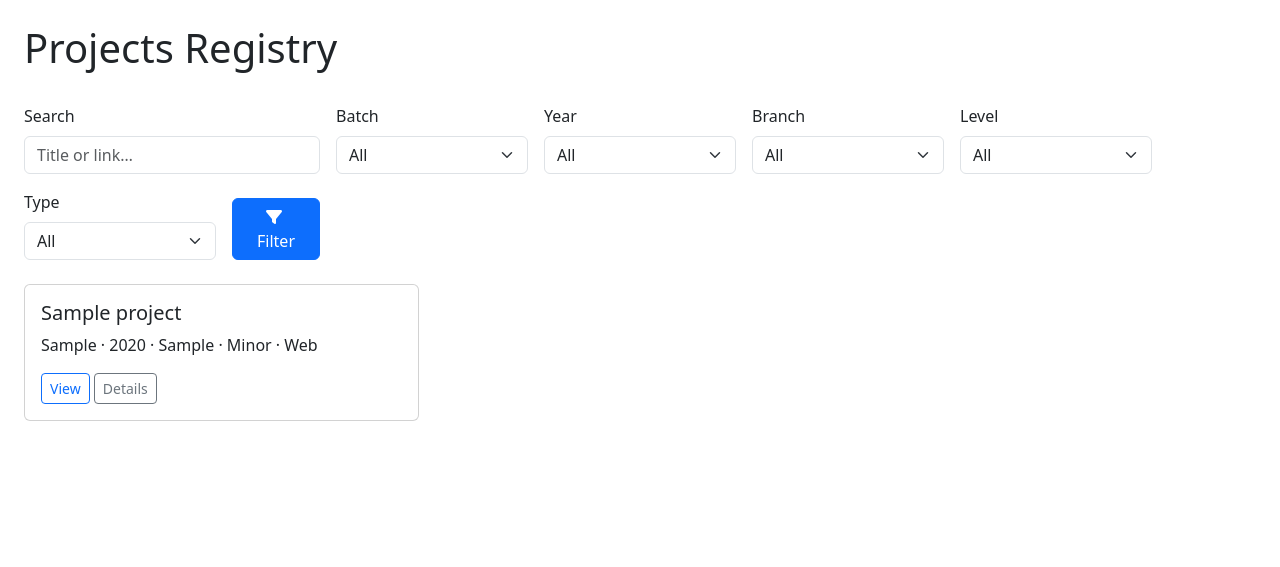
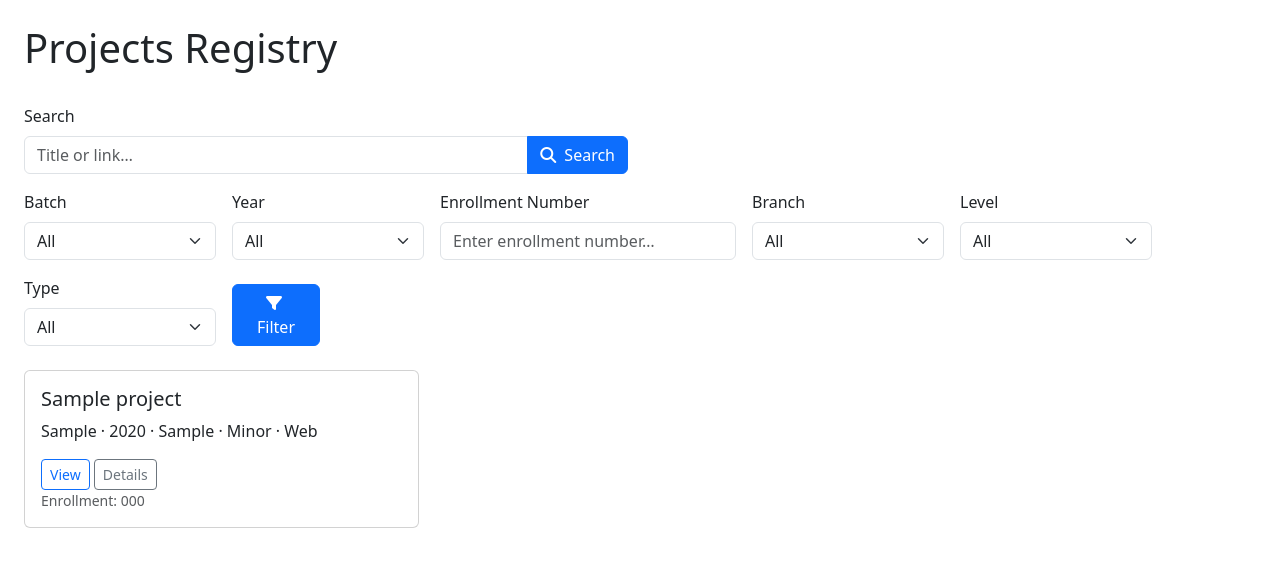
Before and after one commit to Account1Adarsh/project-registry, a Django app: page / in a window 1280 px wide. Shown: the part 80-647 px from the top of the page. Run offline with Django 4.2, Linux system fonts and the light colour scheme; tables that the repository leaves empty hold one stand-in row (values such as "Sample post"); some libraries are stand-ins or nearby versions.

Commit message:
enrollment added

```diff
--- a/projects/forms.py
+++ b/projects/forms.py
@@ -4,4 +4,4 @@ from .models import Project
 class ProjectForm(forms.ModelForm):
     class Meta:
         model = Project
-        fields = ["title", "link", "year", "level", "branch", "project_type"]
+        fields = ["title", "link", "year", "level", "branch", "project_type", "enrollment_number"]
--- a/projects/models.py
+++ b/projects/models.py
@@ -6,6 +6,7 @@ class Project(models.Model):
     year        = models.PositiveIntegerField()
     branch      = models.CharField(max_length=100)
     batch = models.CharField(max_length=20, blank=True)
+    enrollment_number = models.CharField(max_length=20, blank=True, null=True)
     LEVEL_CHOICES = [
         ("minor", "Minor"),
         ("major", "Major"),
--- a/projects/views.py
+++ b/projects/views.py
@@ -4,6 +4,7 @@ from django.contrib.auth.mixins import UserPassesTestMixin
 from django.views.generic import ListView, CreateView, DetailView, UpdateView
 from .models import Project
 from .forms import ProjectForm
+from django.db.models import Q
 
 class AdminRequiredMixin(UserPassesTestMixin):
     """
@@ -26,6 +27,7 @@ class ProjectListView(ListView):
     template_name = "projects/project_list.html"
     context_object_name = "projects"
 
+
     def get_queryset(self):
         qs = super().get_queryset().order_by("-year", "title")
 
@@ -36,7 +38,7 @@ class ProjectListView(ListView):
         branch  = self.request.GET.get("branch", "")
         level   = self.request.GET.get("level", "")
         ptype   = self.request.GET.get("type", "")
-
+        filter_enroll = self.request.GET.get("enrollment")
         if q:
             qs = qs.filter(Q(title__icontains=q) | Q(link__icontains=q))
         if batch:
@@ -49,6 +51,8 @@ class ProjectListView(ListView):
             qs = qs.filter(level=level)
         if ptype:
             qs = qs.filter(project_type=ptype)
+        if filter_enroll:
+            qs = qs.filter(enrollment_number__icontains=filter_enroll)
 
         return qs
 
@@ -56,6 +60,7 @@ class ProjectListView(ListView):
         ctx = super().get_context_data(**kwargs)
         ctx.update({
             "filter_q":      self.request.GET.get("q", ""),
+            "filter_enroll":      self.request.GET.get("enrollment", ""),
             "filter_batch":  self.request.GET.get("batch", ""),
             "filter_year":   self.request.GET.get("year", ""),
             "filter_branch": self.request.GET.get("branch", ""),
--- a/templates/projects/project_list.html
+++ b/templates/projects/project_list.html
@@ -10,10 +10,13 @@
   {% endif %}
 </div>
 
-<form method="get" class="row g-3 align-items-end mb-4">
-  <!-- Search -->
-  <div class="col-md-3">
+<form method="get">
+
+  {# ───────────── Row 1: Search ───────────── #}
+  <div class="row mb-3">
+    <div class="col-md-6">
       <label for="search" class="form-label">Search</label>
+      <div class="input-group">
         <input
           type="text"
           id="search"
@@ -22,8 +25,15 @@
           placeholder="Title or link…"
           value="{{ filter_q }}"
         >
+        <button class="btn btn-primary" type="submit" name="action" value="search">
+          <i class="fas fa-search me-1"></i> Search
+        </button>
+      </div>
+    </div>
   </div>
 
+  {# ───────────── Row 2: Filters ───────────── #}
+  <div class="row g-3 align-items-end mb-4">
     <!-- Batch -->
     <div class="col-md-2">
       <label for="batch" class="form-label">Batch</label>
@@ -46,18 +56,31 @@
       </select>
     </div>
 
+    <!-- Enrollment Number -->
+    <div class="col-md-3">
+      <label for="enrollment" class="form-label">Enrollment Number</label>
+      <input
+        type="text"
+        id="enrollment"
+        name="enrollment"
+        class="form-control"
+        placeholder="Enter enrollment number…"
+        value="{{ filter_enroll }}"
+      >
+    </div>
+
     <!-- Branch -->
     <div class="col-md-2">
       <label for="branch" class="form-label">Branch</label>
       <select id="branch" name="branch" class="form-select">
         <option value="">All</option>
-      {% for b in all_branches %}
-        <option value="{{ b }}" {% if b == filter_branch %}selected{% endif %}>{{ b }}</option>
+        {% for br in all_branches %}
+          <option value="{{ br }}" {% if br == filter_branch %}selected{% endif %}>{{ br }}</option>
         {% endfor %}
       </select>
     </div>
 
-  <!-- Level (Minor/Major) -->
+    <!-- Level -->
     <div class="col-md-2">
       <label for="level" class="form-label">Level</label>
       <select id="level" name="level" class="form-select">
@@ -73,8 +96,8 @@
       <label for="type" class="form-label">Type</label>
       <select id="type" name="type" class="form-select">
         <option value="">All</option>
-      {% for code, label in all_types %}
-        <option value="{{ code }}" {% if code == filter_type %}selected{% endif %}>{{ label }}</option>
+        {% for code,label in all_types %}
+          <option value="{{ code }}" {% if filter_type == code %}selected{% endif %}>{{ label }}</option>
         {% endfor %}
       </select>
     </div>
@@ -85,8 +108,10 @@
         <i class="fas fa-filter me-1"></i> Filter
       </button>
     </div>
+  </div>
 </form>
 
+{# ───────────── Projects Grid ───────────── #}
 <div class="row g-4">
   {% for project in projects %}
     <div class="col-md-4">
@@ -94,7 +119,8 @@
         <div class="card-body">
           <h5 class="card-title">{{ project.title }}</h5>
           <p class="card-text">
-            {{ project.batch }} · {{ project.year }} · {{ project.branch }} · {{ project.get_level_display }} · {{ project.get_project_type_display }}
+            {{ project.batch }} · {{ project.year }} · {{ project.branch }}
+            · {{ project.get_level_display }} · {{ project.get_project_type_display }}
           </p>
           {% if project.link %}
             <a href="{{ project.link }}" target="_blank" class="btn btn-sm btn-outline-primary">View</a>
@@ -103,6 +129,7 @@
           {% if user.is_staff %}
             <a href="{% url 'project_edit' project.pk %}" class="btn btn-sm btn-outline-warning ms-1">Edit</a>
           {% endif %}
+          <p class="card-text text-muted small">Enrollment: {{ project.enrollment_number }}</p>
         </div>
       </div>
     </div>
@@ -113,6 +140,7 @@
   {% endfor %}
 </div>
 
+{# ───────────── Pagination ───────────── #}
 {% if is_paginated %}
   <nav class="mt-5">
     <ul class="pagination justify-content-center">
@@ -124,16 +152,27 @@
                      {% if filter_branch %}branch={{ filter_branch }}&amp;{% endif %}
                      {% if filter_level %}level={{ filter_level }}&amp;{% endif %}
                      {% if filter_type %}type={{ filter_type }}&amp;{% endif %}
+                     {% if filter_enroll %}enrollment={{ filter_enroll }}&amp;{% endif %}
                      page={{ page_obj.previous_page_number }}"
              class="page-link">« Prev</a>
         </li>
       {% endif %}
+
       <li class="page-item disabled">
         <span class="page-link">{{ page_obj.number }} of {{ page_obj.paginator.num_pages }}</span>
       </li>
+
       {% if page_obj.has_next %}
         <li class="page-item">
-          <a href="?page={{ page_obj.next_page_number }}" class="page-link">Next »</a>
+          <a href="?{% if filter_q %}q={{ filter_q }}&amp;{% endif %}
+                     {% if filter_batch %}batch={{ filter_batch }}&amp;{% endif %}
+                     {% if filter_year %}year={{ filter_year }}&amp;{% endif %}
+                     {% if filter_branch %}branch={{ filter_branch }}&amp;{% endif %}
+                     {% if filter_level %}level={{ filter_level }}&amp;{% endif %}
+                     {% if filter_type %}type={{ filter_type }}&amp;{% endif %}
+                     {% if filter_enroll %}enrollment={{ filter_enroll }}&amp;{% endif %}
+                     page={{ page_obj.next_page_number }}"
+             class="page-link">Next »</a>
         </li>
       {% endif %}
     </ul>
```
Also changed, not shown: projects/migrations/0004_project_enrollment_number.py (added). Lines whose indentation alone changed are shown as unchanged.
